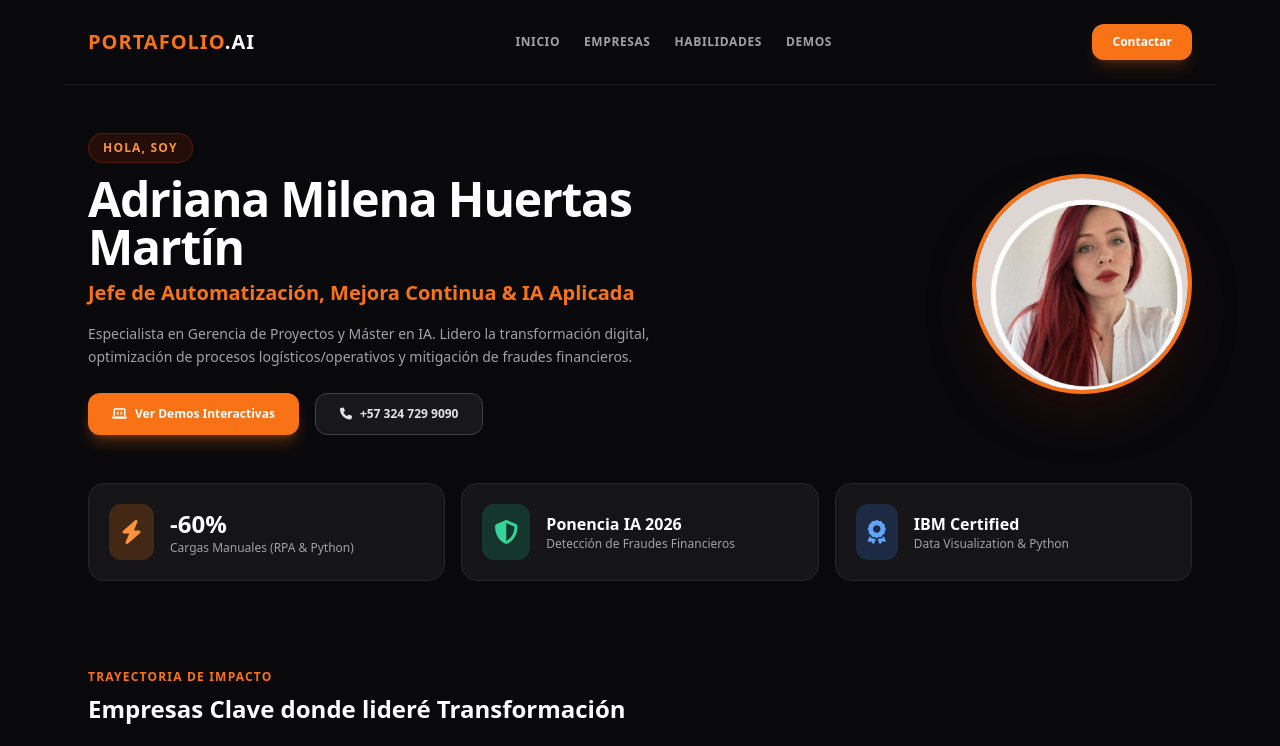
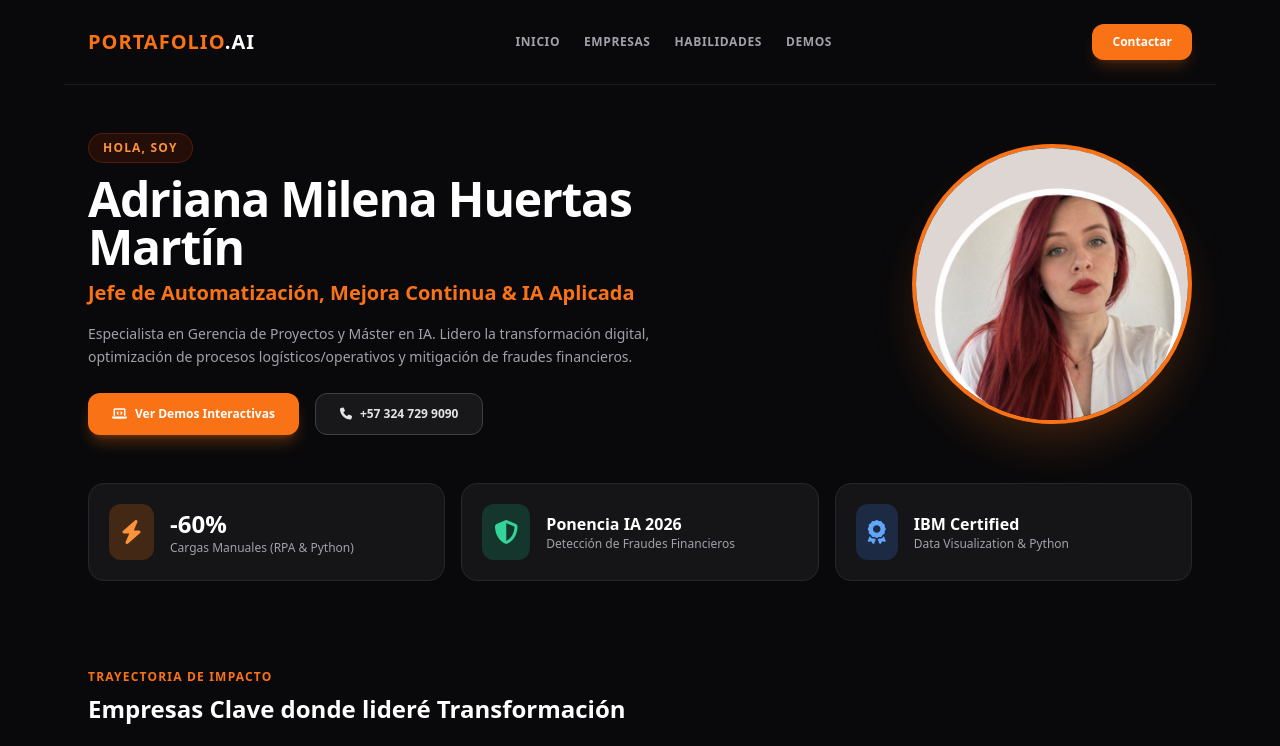
Before and after one commit to adrianamilenahuertasmartin-collab/PORTAFOLIO-FINAL-ADRIANA-HUERTAS, a plain HTML site: page index.html in a window 1280 px wide. Shown: the top 746 px of the page. Drawn offline with nearby package versions, Linux system fonts and the light colour scheme.

Commit message:
Update index.html

```diff
--- a/index.html
+++ b/index.html
@@ -7,31 +7,29 @@
   <script src="https://cdn.tailwindcss.com"></script>
   <link rel="stylesheet" href="https://cdnjs.cloudflare.com/ajax/libs/font-awesome/6.4.0/css/all.min.css">
   <style>
+    /* Estilo mejorado para hacer la foto más grande y elegante */
     .foto-perfil-container {
-      width: 220px;
-      height: 220px;
-      min-width: 220px;
-      min-height: 220px;
+      width: 280px;
+      height: 280px;
+      min-width: 280px;
+      min-height: 280px;
       border-radius: 9999px;
       overflow: hidden;
       border: 4px solid #f97316;
+      box-shadow: 0 25px 50px -12px rgba(249, 115, 22, 0.25);
+      background-color: #18181b;
     }
     .foto-perfil-container img {
       width: 100%;
       height: 100%;
       object-fit: cover;
-      object-position: center;
-    }
-    .tab-active {
-      background-color: #f97316 !important;
-      color: #ffffff !important;
-      border-color: #f97316 !important;
+      object-position: center top; /* Centra la vista hacia arriba para enfocar mejor el rostro y torso */
     }
   </style>
 </head>
 <body class="bg-zinc-950 text-zinc-100 font-sans leading-relaxed selection:bg-orange-500 selection:text-white">
 
-  <!-- BARRA DE NAVEGACIÓN SUPERIOR (ESTILO REFERENCIA) -->
+  <!-- BARRA DE NAVEGACIÓN SUPERIOR -->
   <nav class="max-w-6xl mx-auto px-6 py-6 flex justify-between items-center border-b border-zinc-800/60">
     <div class="text-xl font-black tracking-wider text-orange-500">
       PORTAFOLIO<span class="text-white">.AI</span>
@@ -49,7 +47,7 @@
 
   <!-- HERO SECTION -->
   <header id="inicio" class="max-w-6xl mx-auto px-6 py-12">
-    <div class="flex flex-col md:flex-row items-center justify-between gap-10">
+    <div class="flex flex-col md:flex-row items-center justify-between gap-12">
 
       <div class="md:w-3/5 text-center md:text-left">
         <span class="text-xs font-bold uppercase tracking-widest text-orange-400 bg-orange-950/50 border border-orange-800/40 px-3.5 py-1.5 rounded-full inline-block mb-3">
@@ -75,10 +73,10 @@
         </div>
       </div>
 
-      <!-- FOTO DE PERFIL -->
-      <div class="relative">
-        <div class="foto-perfil-container shadow-2xl shadow-orange-950/50">
-          <img src="foto.jpg" alt="Adriana Milena Huertas Martín" onerror="this.onerror=null; this.src='https://ui-avatars.com/api/?name=Adriana+Huertas&size=300&background=f97316&color=fff';">
+      <!-- FOTO DE PERFIL MÁS GRANDE -->
+      <div class="relative flex justify-center">
+        <div class="foto-perfil-container">
+          <img src="foto.jpg" alt="Adriana Milena Huertas Martín" onerror="this.onerror=null; this.src='https://ui-avatars.com/api/?name=Adriana+Huertas&size=400&background=f97316&color=fff';">
         </div>
       </div>
 
@@ -116,7 +114,6 @@
     <h3 class="text-2xl font-extrabold text-white mb-6">Empresas Clave donde lideré Transformación</h3>
 
     <div class="grid grid-cols-1 md:grid-cols-3 gap-6">
-
       <div class="bg-zinc-900/90 border border-zinc-800 p-6 rounded-2xl hover:border-orange-500/50 transition">
         <span class="text-xs font-mono text-orange-400 bg-orange-950/60 px-3 py-1 rounded-full border border-orange-900">2021 - 2026</span>
         <h4 class="text-lg font-bold text-white mt-4">Banco de Bogotá</h4>
@@ -143,7 +140,6 @@
           Optimización de células de atención al cliente, reingeniería de PQRs bajo metodologías ágiles y auditoría institucional de procesos.
         </p>
       </div>
-
     </div>
   </section>
 
@@ -153,8 +149,6 @@
     <h3 class="text-2xl font-extrabold text-white mb-6">Habilidades Duras & Blandas</h3>
 
     <div class="grid grid-cols-1 md:grid-cols-2 gap-6">
-
-      <!-- Hard Skills -->
       <div class="bg-zinc-900/90 border border-zinc-800 p-6 rounded-2xl">
         <h4 class="text-sm font-bold text-white mb-4 flex items-center gap-2 border-b border-zinc-800 pb-3">
           <i class="fa-solid fa-code text-orange-500"></i> Habilidades Duras (Hard Skills)
@@ -170,7 +164,6 @@
         </div>
       </div>
 
-      <!-- Soft Skills -->
       <div class="bg-zinc-900/90 border border-zinc-800 p-6 rounded-2xl">
         <h4 class="text-sm font-bold text-white mb-4 flex items-center gap-2 border-b border-zinc-800 pb-3">
           <i class="fa-solid fa-users text-emerald-500"></i> Habilidades Blandas (Soft Skills)
@@ -183,7 +176,6 @@
           <span class="bg-zinc-800 text-zinc-200 px-3 py-1.5 rounded-lg border border-zinc-700">Negociación & Toma de Decisiones</span>
         </div>
       </div>
-
     </div>
   </section>
 
@@ -193,8 +185,6 @@
     <h3 class="text-2xl font-extrabold text-white mb-6">Demos Visuales de Proyectos</h3>
 
     <div class="grid grid-cols-1 md:grid-cols-3 gap-6">
-
-      <!-- Demo 1: IA -->
       <div class="bg-zinc-900/90 border border-zinc-800 rounded-2xl p-6 flex flex-col justify-between hover:border-orange-500/50 transition">
         <div>
           <span class="text-xs font-bold text-orange-400 bg-orange-950 px-3 py-1 rounded-full border border-orange-800">IA & Prevención</span>
@@ -206,7 +196,6 @@
         </button>
       </div>
 
-      <!-- Demo 2: Power BI -->
       <div class="bg-zinc-900/90 border border-zinc-800 rounded-2xl p-6 flex flex-col justify-between hover:border-cyan-500/50 transition">
         <div>
           <span class="text-xs font-bold text-cyan-400 bg-cyan-950 px-3 py-1 rounded-full border border-cyan-800">Analítica BI</span>
@@ -218,7 +207,6 @@
         </button>
       </div>
 
-      <!-- Demo 3: RPA -->
       <div class="bg-zinc-900/90 border border-zinc-800 rounded-2xl p-6 flex flex-col justify-between hover:border-emerald-500/50 transition">
         <div>
           <span class="text-xs font-bold text-emerald-400 bg-emerald-950 px-3 py-1 rounded-full border border-emerald-800">RPA / Automation</span>
@@ -229,14 +217,13 @@
           <i class="fa-solid fa-robot"></i> Ejecutar Bot Demo
         </button>
       </div>
-
     </div>
   </section>
 
   <!-- FORMACIÓN ACADÉMICA -->
   <section class="max-w-6xl mx-auto px-6 py-10">
     <h2 class="text-xs font-bold text-orange-500 uppercase tracking-widest mb-2">Fundamento Profesional</h2>
-    <h3 class="text-2xl font-extrabold text-white mb-6">Estudios Superior</h3>
+    <h3 class="text-2xl font-extrabold text-white mb-6">Estudios Superiores</h3>
 
     <div class="grid grid-cols-1 md:grid-cols-3 gap-4">
       <div class="bg-zinc-900/80 p-5 rounded-2xl border border-zinc-800">
```
